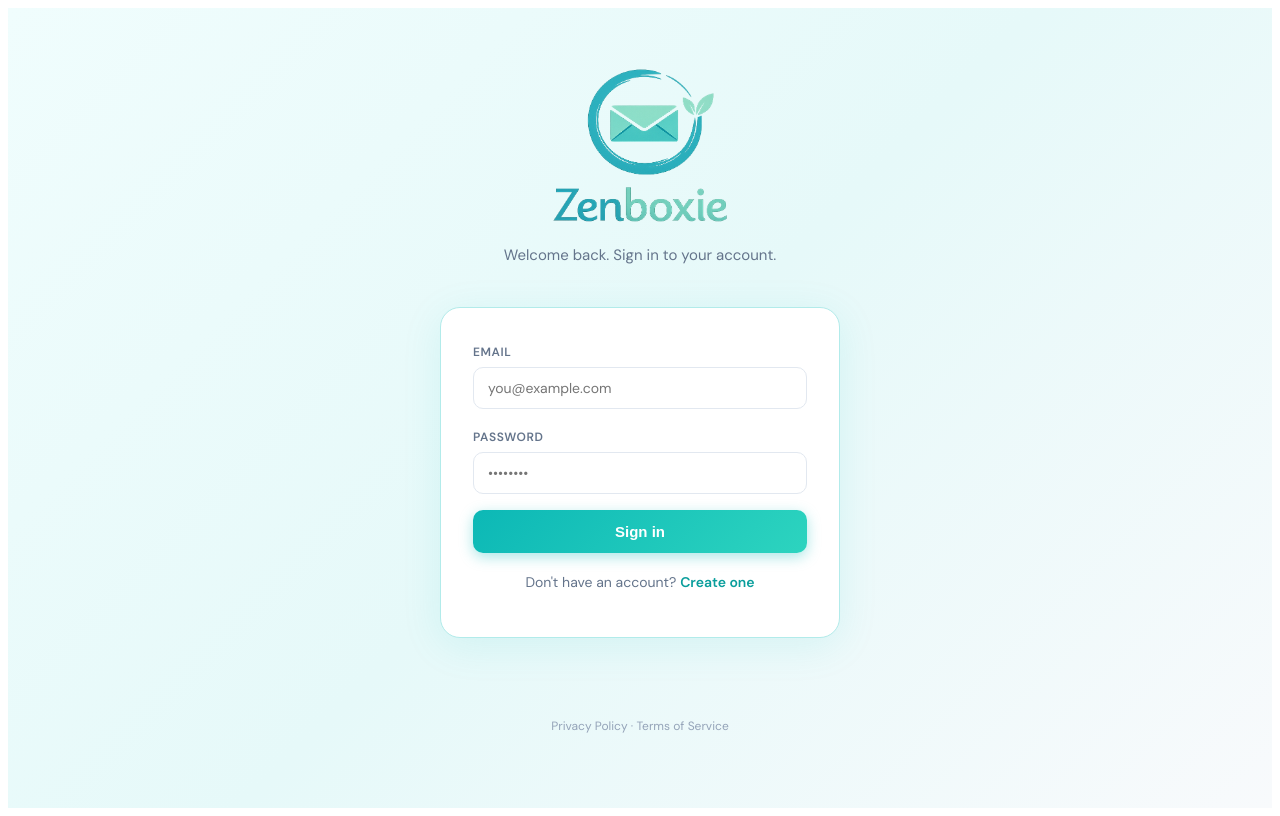
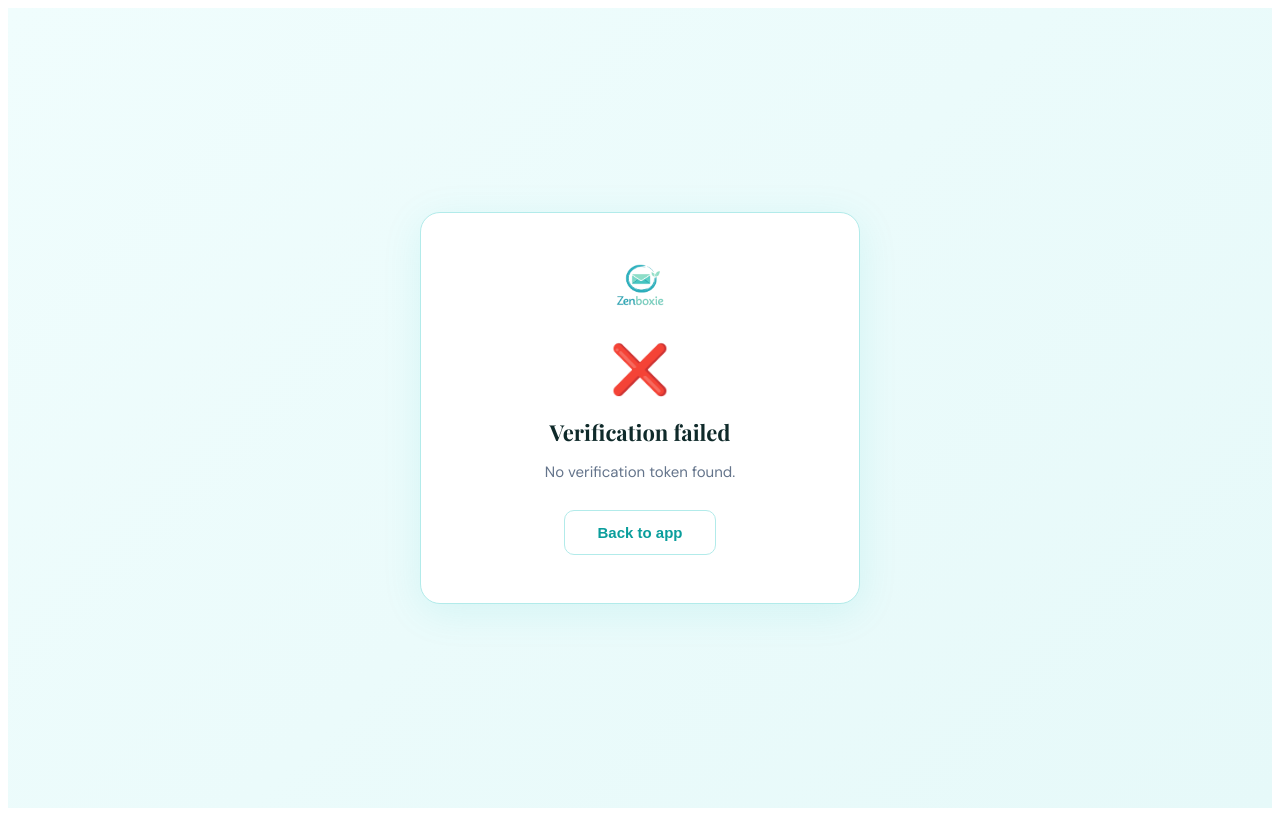
Before and after one commit to hyfydesigns/zenboxie-frontend, a React (Vite) app: page /verify in a window 1280 px wide. Before the commit this address led to /login. Built offline with nearby package versions, Linux system fonts and the light colour scheme; no server answers.

Commit message:
Add email verification page and banner

```diff
--- a/src/App.jsx
+++ b/src/App.jsx
@@ -12,6 +12,7 @@ import TeamPage from "./pages/TeamPage";
 import HelpPage from "./pages/HelpPage";
 import PrivacyPage from "./pages/PrivacyPage";
 import TermsPage from "./pages/TermsPage";
+import VerifyEmailPage from "./pages/VerifyEmailPage";
 
 function PrivateRoute({ children }) {
   const { user, loading } = useAuth();
@@ -37,6 +38,7 @@ export default function App() {
           <Route path="/help" element={<HelpPage />} />
           <Route path="/privacy" element={<PrivacyPage />} />
           <Route path="/terms" element={<TermsPage />} />
+          <Route path="/verify" element={<VerifyEmailPage />} />
           <Route path="/autoclean" element={<PrivateRoute><AutoCleanPage /></PrivateRoute>} />
           <Route path="/retention" element={<PrivateRoute><RetentionPage /></PrivateRoute>} />
           <Route path="/team" element={<PrivateRoute><TeamPage /></PrivateRoute>} />
--- a/src/pages/AppPage.jsx
+++ b/src/pages/AppPage.jsx
@@ -240,6 +240,35 @@ const ScanningStep = ({ sessionId, email, folder = "INBOX", onDone, onError }) =
 };
 
 // ─── Team Invite Banner ───────────────────────────────────────────────────────
+
+const EmailVerificationBanner = ({ email }) => {
+  const [sent, setSent] = useState(false);
+  const [loading, setLoading] = useState(false);
+
+  const resend = async () => {
+    setLoading(true);
+    try {
+      await apiCall("/user/resend-verification", { method: "POST" });
+      setSent(true);
+    } catch (_) {}
+    finally { setLoading(false); }
+  };
+
+  return (
+    <div style={{ background: "#fefce8", borderBottom: "1px solid #fde68a", padding: "10px 24px", display: "flex", alignItems: "center", justifyContent: "space-between", flexWrap: "wrap", gap: 8 }}>
+      <span style={{ fontSize: 13, color: "#92400e" }}>
+        📧 Please verify your email address. Check your inbox at <strong>{email}</strong>.
+      </span>
+      {!sent ? (
+        <button onClick={resend} disabled={loading} style={{ fontSize: 12, fontWeight: 600, color: "#b45309", background: "none", border: "1px solid #fde68a", borderRadius: 6, padding: "4px 12px", cursor: "pointer" }}>
+          {loading ? "Sending..." : "Resend email"}
+        </button>
+      ) : (
+        <span style={{ fontSize: 12, color: "#16a34a", fontWeight: 600 }}>✓ Sent!</span>
+      )}
+    </div>
+  );
+};
 
 const TeamInviteBanner = ({ invite, onAccepted }) => {
   const [loading, setLoading] = useState(false);
@@ -837,6 +866,9 @@ const InboxDashboard = ({ sessionId, email, provider, senders: initialSenders, o
         )}
       </header>
 
+      {user && user.emailVerified === false && (
+        <EmailVerificationBanner email={user.email} />
+      )}
       {user?.pendingTeamInvite && (
         <TeamInviteBanner invite={user.pendingTeamInvite} onAccepted={() => window.location.reload()} />
       )}
--- /dev/null
+++ b/src/pages/VerifyEmailPage.jsx
@@ -0,0 +1,65 @@
+import { useEffect, useState } from "react";
+import { useNavigate } from "react-router-dom";
+import { GlobalStyles, ZenboxieLogo, Spinner, TEAL, TEAL_DARK, TEAL_MID } from "../components/ui";
+import { apiCall } from "../api";
+
+export default function VerifyEmailPage() {
+  const navigate = useNavigate();
+  const [status, setStatus] = useState("loading"); // loading | success | error
+  const [message, setMessage] = useState("");
+
+  useEffect(() => {
+    const token = new URLSearchParams(window.location.search).get("token");
+    if (!token) { setStatus("error"); setMessage("No verification token found."); return; }
+
+    apiCall(`/user/verify?token=${token}`)
+      .then(() => setStatus("success"))
+      .catch((err) => { setStatus("error"); setMessage(err.message); });
+  }, []);
+
+  return (
+    <>
+      <GlobalStyles />
+      <div style={{ minHeight: "100vh", background: "linear-gradient(135deg, #f0fdfd, #e6f9f9)", display: "flex", alignItems: "center", justifyContent: "center", fontFamily: "'DM Sans', sans-serif", padding: 20 }}>
+        <div style={{ background: "#fff", borderRadius: 20, border: `1px solid ${TEAL_MID}`, padding: "48px 40px", maxWidth: 440, width: "100%", textAlign: "center", boxShadow: "0 8px 40px rgba(12,184,182,0.1)" }}>
+          <div style={{ marginBottom: 24 }}><ZenboxieLogo size={48} /></div>
+
+          {status === "loading" && (
+            <>
+              <Spinner color={TEAL} size={32} />
+              <p style={{ color: "#64748b", marginTop: 16 }}>Verifying your email...</p>
+            </>
+          )}
+
+          {status === "success" && (
+            <>
+              <div style={{ fontSize: 48, marginBottom: 16 }}>✅</div>
+              <h2 style={{ margin: "0 0 10px", fontSize: 22, fontWeight: 800, color: "#0f2a2a", fontFamily: "'Playfair Display', serif" }}>Email verified!</h2>
+              <p style={{ color: "#64748b", marginBottom: 28, fontSize: 15 }}>Your account is fully activated. Start cleaning your inbox.</p>
+              <button
+                onClick={() => navigate("/")}
+                style={{ padding: "13px 32px", borderRadius: 10, border: "none", background: `linear-gradient(135deg, ${TEAL}, #2dd4bf)`, color: "#fff", fontWeight: 700, fontSize: 15, cursor: "pointer", boxShadow: "0 4px 14px rgba(12,184,182,0.35)" }}
+              >
+                Go to Zenboxie
+              </button>
+            </>
+          )}
+
+          {status === "error" && (
+            <>
+              <div style={{ fontSize: 48, marginBottom: 16 }}>❌</div>
+              <h2 style={{ margin: "0 0 10px", fontSize: 22, fontWeight: 800, color: "#0f2a2a", fontFamily: "'Playfair Display', serif" }}>Verification failed</h2>
+              <p style={{ color: "#64748b", marginBottom: 28, fontSize: 15 }}>{message || "This link is invalid or has expired."}</p>
+              <button
+                onClick={() => navigate("/")}
+                style={{ padding: "13px 32px", borderRadius: 10, border: `1.5px solid ${TEAL_MID}`, background: "#fff", color: TEAL_DARK, fontWeight: 700, fontSize: 15, cursor: "pointer" }}
+              >
+                Back to app
+              </button>
+            </>
+          )}
+        </div>
+      </div>
+    </>
+  );
+}
```
